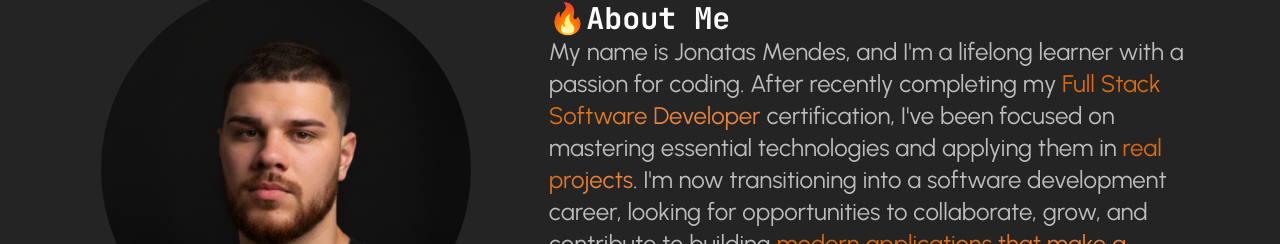
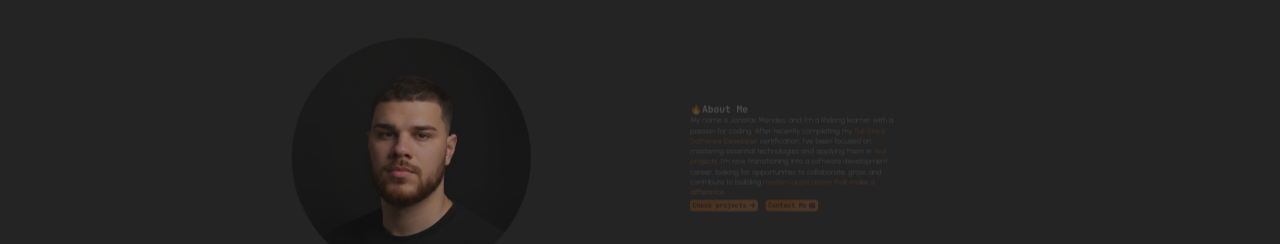
Before and after one commit to Jonatas-01/personal-portfolio, a React (Vite) app: page / in a window 1280 px wide. Shown: the part 708-952 px from the top of the page. Built offline with nearby package versions, Linux system fonts and the light colour scheme.

Commit message:
feat: add animation to every section on website on scroll

```diff
--- a/src/components/AboutMe/AboutMe.tsx
+++ b/src/components/AboutMe/AboutMe.tsx
@@ -4,12 +4,12 @@ import AboutMeTxt from "./AboutMeTxt";
 
 export default function AboutMe() {
     return (
-        <section id="about" className="px-4">
-            <div className="mx-auto max-w-6xl flex flex-col xl:flex-row gap-10 pt-16">
+        <section id="about" className=" px-4">
+            <div className="block-animation mx-auto max-w-6xl flex flex-col xl:flex-row gap-10 pt-16">
                 <div className="xl:basis-2/5">
                     <AboutMeImg />
                 </div>
-                <div className="xl:basis-3/5">
+                <div className="block-animation xl:basis-3/5">
                     <AboutMeTxt />
                     <AboutMeBtn />
                 </div>
--- a/src/components/Hero/HeroParagraph.tsx
+++ b/src/components/Hero/HeroParagraph.tsx
@@ -5,7 +5,7 @@ export default function HeroParagraph() {
         <div className="px-4 ">
             <p className="text-2xl paragraph-color py-2 pt-4">I am a
                 <TypeAnimation
-                    text={[" Software Developer", " Fullstack Developer", " Data Practitioner", "Web Developer"]}
+                    text={[" Software Developer", " Fullstack Developer", " Data Practitioner", " Web Developer"]}
                     typingSpeed={120}
                     pauseDuration={2000}
                     showCursor={true}
--- a/src/components/Projects/ProjectCard.tsx
+++ b/src/components/Projects/ProjectCard.tsx
@@ -20,7 +20,7 @@ export default function ProjectCard({
     liveLink,
     documentationLink }: ProjectCardProps) {
     return (
-        <div className=" p-3">
+        <div className="block-animation p-3">
             <div className="overflow-hidden">
                 <img className="w-[500px] h-[260px] object-cover rounded-xl" src={image} alt={imageAlt} />
             </div>
--- a/src/components/Projects/ProjectTitle.tsx
+++ b/src/components/Projects/ProjectTitle.tsx
@@ -1,7 +1,7 @@
 
 export default function ProjectTitle() {
     return (
-        <div className="container mx-auto pb-4">
+        <div className="block-animation container mx-auto pb-4">
             <h2 className="text-3xl font-bold title text-white">📂Projects</h2>
             <p className="paragraph-color text-2xl">Check out my web application projects and modern solutions.</p>
         </div>
--- a/src/components/Skills/Skills.tsx
+++ b/src/components/Skills/Skills.tsx
@@ -3,7 +3,7 @@ import SkillsCards from "./SkillsCards";
 
 export default function Skills() {
     return (
-        <section id="skills" className="px-4 pt-14">
+        <section id="skills" className="block-animation px-4 pt-14">
             <div className="mx-auto max-w-6xl">
                 <SkillsTitle />
                 <SkillsCards />
--- a/src/index.css
+++ b/src/index.css
@@ -4,6 +4,23 @@
 @import "tw-animate-css";
 
 @custom-variant dark (&:is(.dark *));
+
+@keyframes appear {
+    from {
+        opacity: 0;
+        scale: 0.2;
+    }
+    to {
+        opacity: 1;
+        scale: 1;
+    }
+}
+
+.block-animation {
+    animation: appear linear;
+    animation-timeline: view();
+    animation-range: entry 0% cover 25%;
+}
 
 :root {
     /* color for texts */
```
